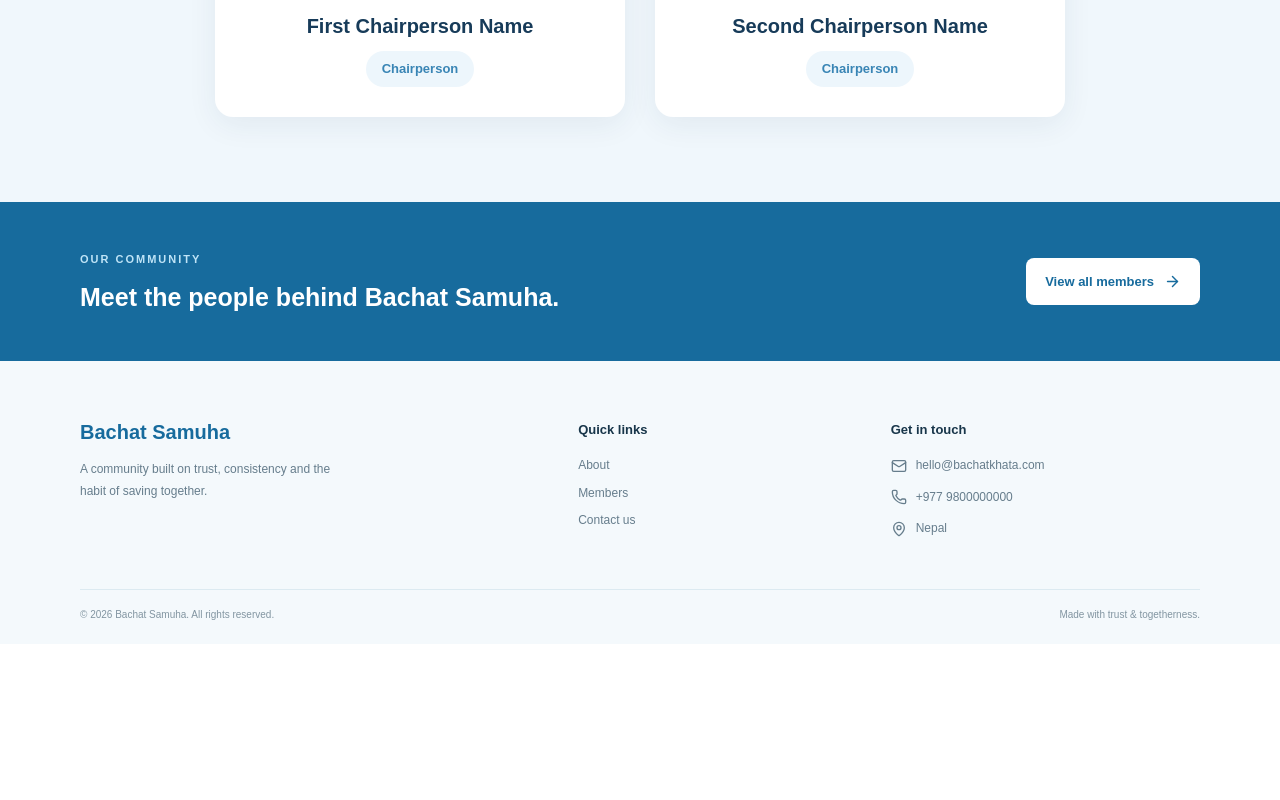
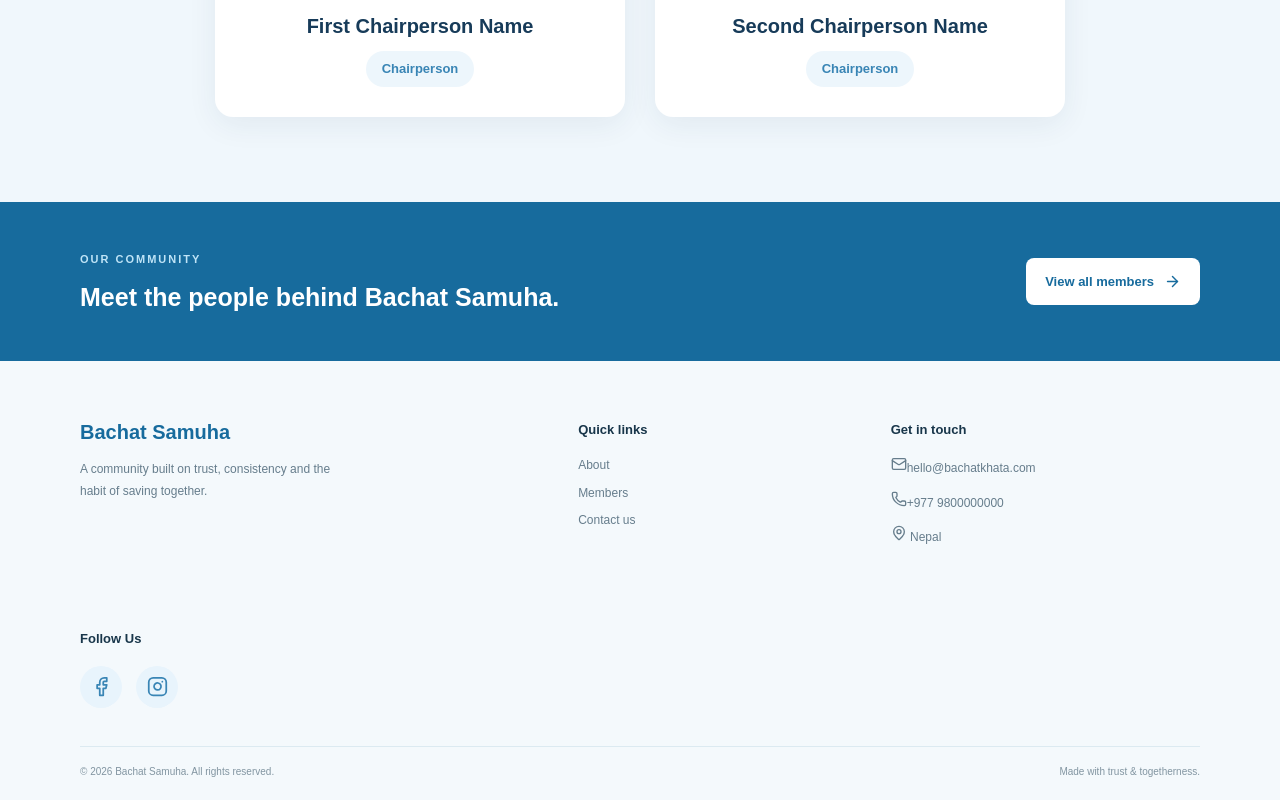
Before and after one commit to Priyankachaudhary-123/bachat-samuh-website-, a Next.js app in the folder bachat-khata-website/: page / in a window 1280 px wide. Shown: the part 2006-2806 px from the top of the page. Before the commit the page ends 2650 px from the top, so only its background shows below. Built offline with nearby package versions, Linux system fonts and the light colour scheme.

Commit message:
small changes

```diff
--- a/bachat-khata-website/app/globals.css
+++ b/bachat-khata-website/app/globals.css
@@ -215,3 +215,34 @@
     gap: 22px;
   }
 }
+
+
+/* Footer Social Media */
+
+.footer-social h3 {
+  margin-bottom: 16px;
+}
+
+.social-icons {
+  display: flex;
+  align-items: center;
+  gap: 14px;
+}
+
+.social-icons a {
+  width: 42px;
+  height: 42px;
+  display: flex;
+  align-items: center;
+  justify-content: center;
+  border-radius: 50%;
+  background: #e8f4fc;
+  color: #3985b5;
+  transition: all 0.3s ease;
+}
+
+.social-icons a:hover {
+  background: #3985b5;
+  color: #ffffff;
+  transform: translateY(-4px);
+}
--- a/bachat-khata-website/app/page.tsx
+++ b/bachat-khata-website/app/page.tsx
@@ -30,7 +30,7 @@ export default function HomePage() {
     <section className="leader-section">
       <div className="container leader-grid">
         <div className="leader-photo">
-          <div className="photo-placeholder"><Users size={58}/><span>Client / CEO photo</span></div>
+          <div className="photo-placeholder"><span><img src="/logo/ceo.jpeg" alt="Leader of Shree Pashupati Yuva Bachat Samuha"/></span></div>
           <span className="photo-label">Leadership</span>
         </div>
         <div className="leader-copy">
@@ -38,7 +38,7 @@ export default function HomePage() {
           <h2>Building a future through <em>togetherness.</em></h2>
           <p>Bachat Samuha is guided by a simple belief: when people come together with discipline and trust, small steps can create meaningful progress.</p>
           <p>Our goal is to create a supportive community where every member feels valued and every contribution matters.</p>
-          <div className="leader-name"><strong>Client Full Name</strong><span>Founder / CEO</span></div>
+          <div className="leader-name"><strong>Daya Shankar Chaudhary</strong><span>Founder / CEO</span></div>
           <Link href="/about" className="text-link">Learn more about us <ArrowRight size={16}/></Link>
         </div>
       </div>
--- a/bachat-khata-website/components/site-footer.tsx
+++ b/bachat-khata-website/components/site-footer.tsx
@@ -1,19 +1,106 @@
+// import Link from "next/link";
+// import { Mail, Phone, MapPin } from "lucide-react";
+
+// export function SiteFooter() {
+//   return <footer className="site-footer">
+//     <div className="container footer-grid">
+//       <div><div className="footer-brand">Bachat Samuha</div>
+//         <p>A community built on trust, consistency and the habit of saving together.</p>
+//       </div>
+//       <div><h3>Quick links</h3><Link href="/about">About</Link><Link href="/members">Members</Link><Link href="/contact">Contact us</Link></div>
+//       <div><h3>Get in touch</h3>
+//         <p><Mail size={16}/> <a href="mailto:hello@bachatkhata.com">hello@bachatkhata.com</a></p>
+//         <p><Phone size={16}/> <a href="tel:+9779800000000">+977 9800000000</a></p>
+//         <p><MapPin size={16}/> Nepal</p>
+//       </div>
+//     </div>
+//     <div className="container footer-bottom"><span>© {new Date().getFullYear()} Bachat Samuha. All rights reserved.</span><span>Made with trust & togetherness.</span></div>
+//   </footer>;
+// }
+
+
 import Link from "next/link";
-import { Mail, Phone, MapPin } from "lucide-react";
+import {
+  Mail,
+  Phone,
+  MapPin,
+  Facebook,
+  Instagram,
+} from "lucide-react";
 
 export function SiteFooter() {
-  return <footer className="site-footer">
-    <div className="container footer-grid">
-      <div><div className="footer-brand">Bachat Samuha</div>
-        <p>A community built on trust, consistency and the habit of saving together.</p>
+  return (
+    <footer className="site-footer">
+      <div className="container footer-grid">
+
+        <div>
+          <div className="footer-brand">Bachat Samuha</div>
+          <p>
+            A community built on trust, consistency
+            and the habit of saving together.
+          </p>
+        </div>
+
+        <div>
+          <h3>Quick links</h3>
+          <Link href="/about">About</Link>
+          <Link href="/members">Members</Link>
+          <Link href="/contact">Contact us</Link>
+        </div>
+
+        <div>
+          <h3>Get in touch</h3>
+          <p>
+            <Mail size={16} />
+            <a href="mailto:hello@bachatkhata.com">
+              hello@bachatkhata.com
+            </a>
+          </p>
+          <p>
+            <Phone size={16} />
+            <a href="tel:+9779800000000">
+              +977 9800000000
+            </a>
+          </p>
+          <p>
+            <MapPin size={16} /> Nepal
+          </p>
+        </div>
+
+        {/* Social Media Links */}
+        <div className="footer-social">
+          <h3>Follow Us</h3>
+
+          <div className="social-icons">
+            <a
+              href="https://www.facebook.com/YOUR_PAGE"
+              target="_blank"
+              rel="noopener noreferrer"
+              aria-label="Facebook"
+            >
+              <Facebook size={21} />
+            </a>
+
+            <a
+              href="https://www.instagram.com/YOUR_USERNAME"
+              target="_blank"
+              rel="noopener noreferrer"
+              aria-label="Instagram"
+            >
+              <Instagram size={21} />
+            </a>
+          </div>
+        </div>
+
       </div>
-      <div><h3>Quick links</h3><Link href="/about">About</Link><Link href="/members">Members</Link><Link href="/contact">Contact us</Link></div>
-      <div><h3>Get in touch</h3>
-        <p><Mail size={16}/> <a href="mailto:hello@bachatkhata.com">hello@bachatkhata.com</a></p>
-        <p><Phone size={16}/> <a href="tel:+9779800000000">+977 9800000000</a></p>
-        <p><MapPin size={16}/> Nepal</p>
+
+      <div className="container footer-bottom">
+        <span>
+          © {new Date().getFullYear()} Bachat Samuha.
+          All rights reserved.
+        </span>
+        <span>Made with trust & togetherness.</span>
       </div>
-    </div>
-    <div className="container footer-bottom"><span>© {new Date().getFullYear()} Bachat Samuha. All rights reserved.</span><span>Made with trust & togetherness.</span></div>
-  </footer>;
+    </footer>
+  );
 }
```
Also changed, not shown: bachat-khata-website/public/logo/ceo.jpeg (added).
